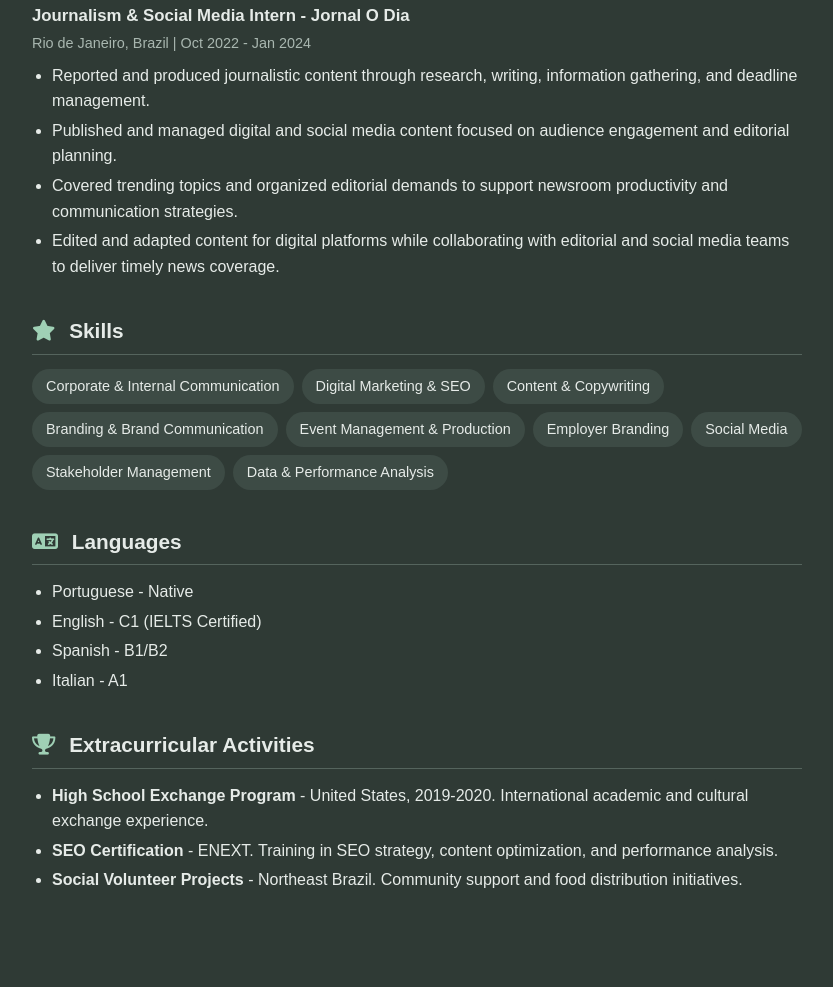
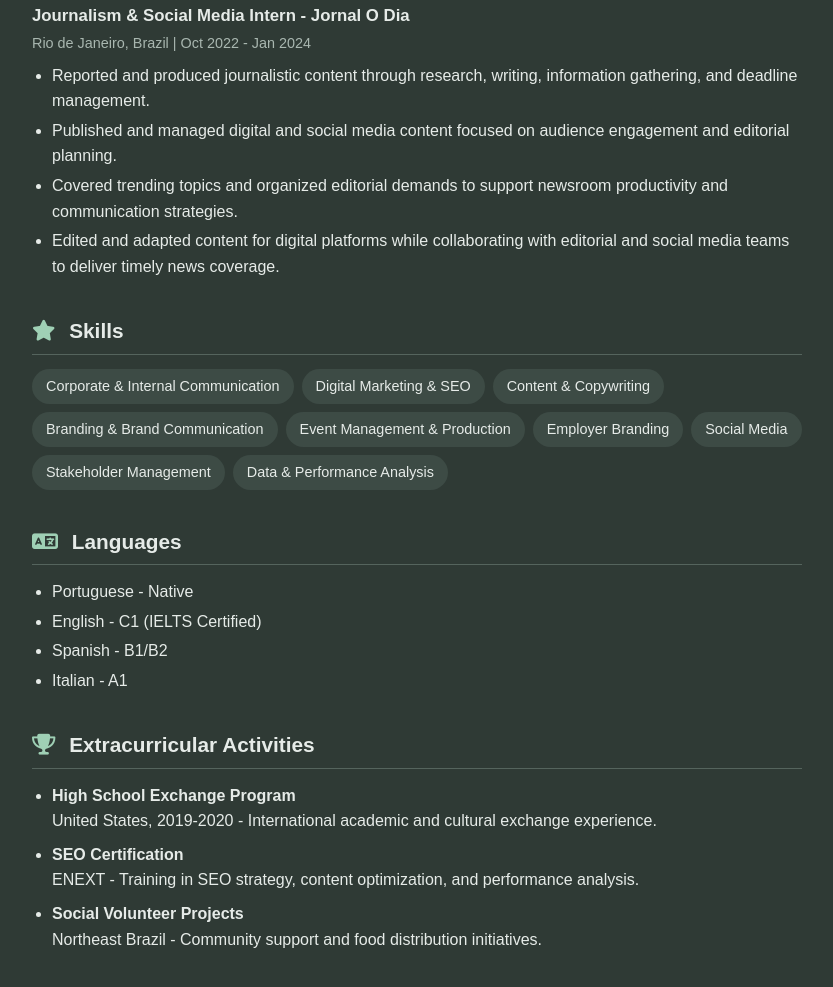
Before and after one commit to iagosaraujoit/iagosaraujoit.github.io, a plain HTML site: page index.html in a window 1280 px wide. Shown: the part 1717-2704 px from the top of the page, without its empty margins (388-1221 px from the left). Drawn offline with Linux system fonts and the light colour scheme.

Commit message:
atualização extracurriculares

```diff
--- a/index.html
+++ b/index.html
@@ -136,9 +136,12 @@
       <section>
         <h2><i class="fa-solid fa-trophy"></i> Extracurricular Activities</h2>
         <ul>
-          <li><strong>High School Exchange Program</strong> - United States, 2019-2020. International academic and cultural exchange experience.</li>
-          <li><strong>SEO Certification</strong> - ENEXT. Training in SEO strategy, content optimization, and performance analysis.</li>
-          <li><strong>Social Volunteer Projects</strong> - Northeast Brazil. Community support and food distribution initiatives.</li>
+          <li><strong>High School Exchange Program</strong>
+           <p>United States, 2019-2020 - International academic and cultural exchange experience.</li>
+          <li><strong>SEO Certification</strong>
+            <p>ENEXT - Training in SEO strategy, content optimization, and performance analysis.</li>
+          <li><strong>Social Volunteer Projects</strong>
+            <p>Northeast Brazil - Community support and food distribution initiatives.</li>
         </ul>
       </section>
 
```
